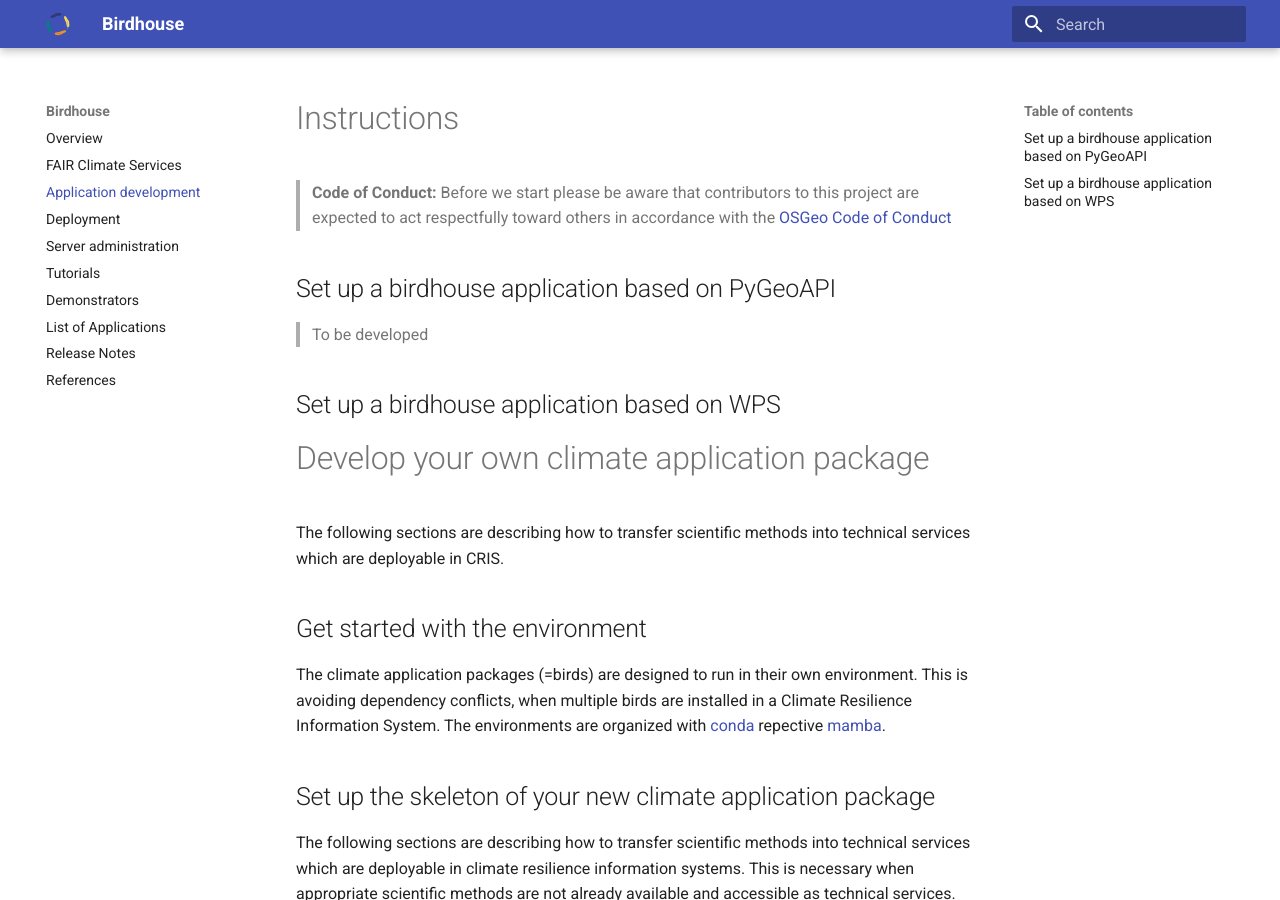
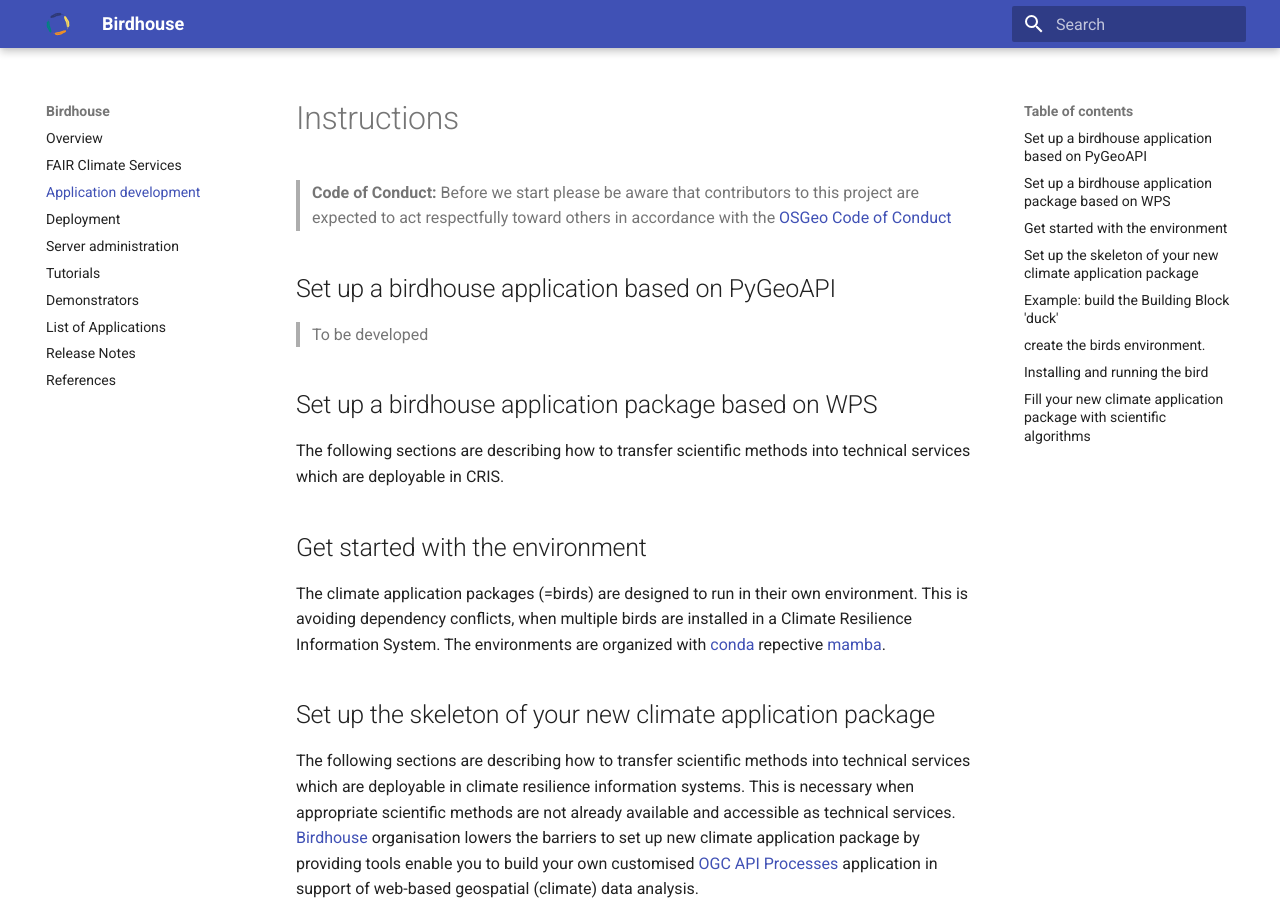
Before and after one commit to bird-house/birdhouse2-docs, an MkDocs documentation site: the page built from docs/guide_applications.md, in a window 1280 px wide and 900 px high. Built offline with MkDocs 1.6.1 and Material for MkDocs 9.7.7, drawn with Linux system fonts in a browser that asks for light colours.

Commit message:
adjust title

```diff
--- a/docs/guide_applications.md
+++ b/docs/guide_applications.md
@@ -7,9 +7,7 @@
 
 > To be developed
 
-## Set up a birdhouse application based on WPS
-
-# Develop your own climate application package
+## Set up a birdhouse application package based on WPS
 
 The following sections are describing how to transfer scientific methods into technical services which are deployable in CRIS.
 
```
